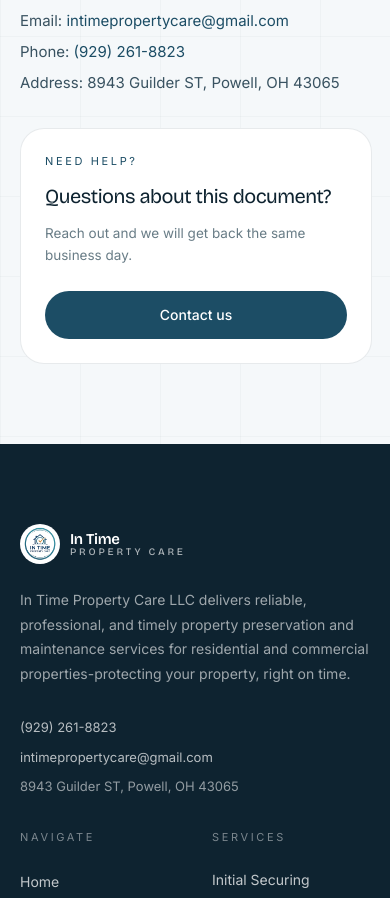
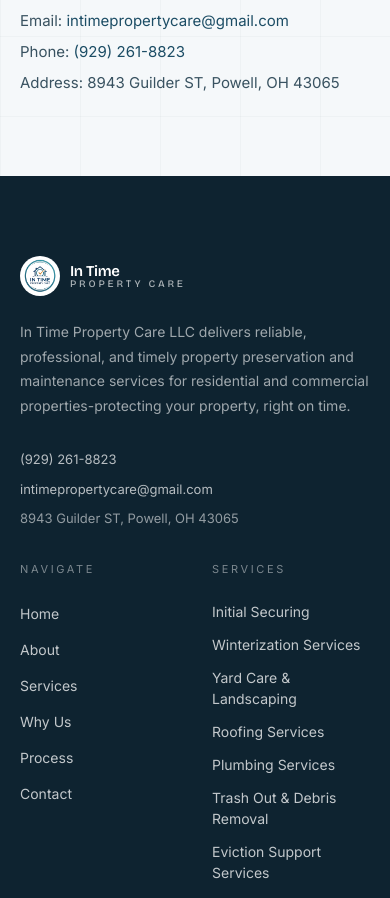
Before and after one commit to soohanur/in-time-property-care, a React (Vite) app: page /terms in a window 390 px wide. Shown: the part 3964-4862 px from the top of the page. Built offline with nearby package versions, Linux system fonts and the light colour scheme.

Commit message:
style: hide 'Need help?' sidebar on phone; sticky on desktop

```diff
--- a/src/components/LegalLayout.jsx
+++ b/src/components/LegalLayout.jsx
@@ -30,7 +30,7 @@ export default function LegalLayout({ title, italic, effectiveDate, children })
           <article className="col-span-12 lg:col-span-8 space-y-10 text-[15px] leading-[1.8] text-brand-900/80">
             {children}
           </article>
-          <aside className="col-span-12 lg:col-span-4">
+          <aside className="hidden lg:col-span-4 lg:block">
             <div className="sticky top-28 rounded-3xl border border-brand-900/10 bg-white p-6 sm:p-7">
               <p className="text-[11px] uppercase tracking-[0.24em] text-brand-700">Need help?</p>
               <p className="mt-3 font-display text-xl tracking-tight text-brand-950">
```
